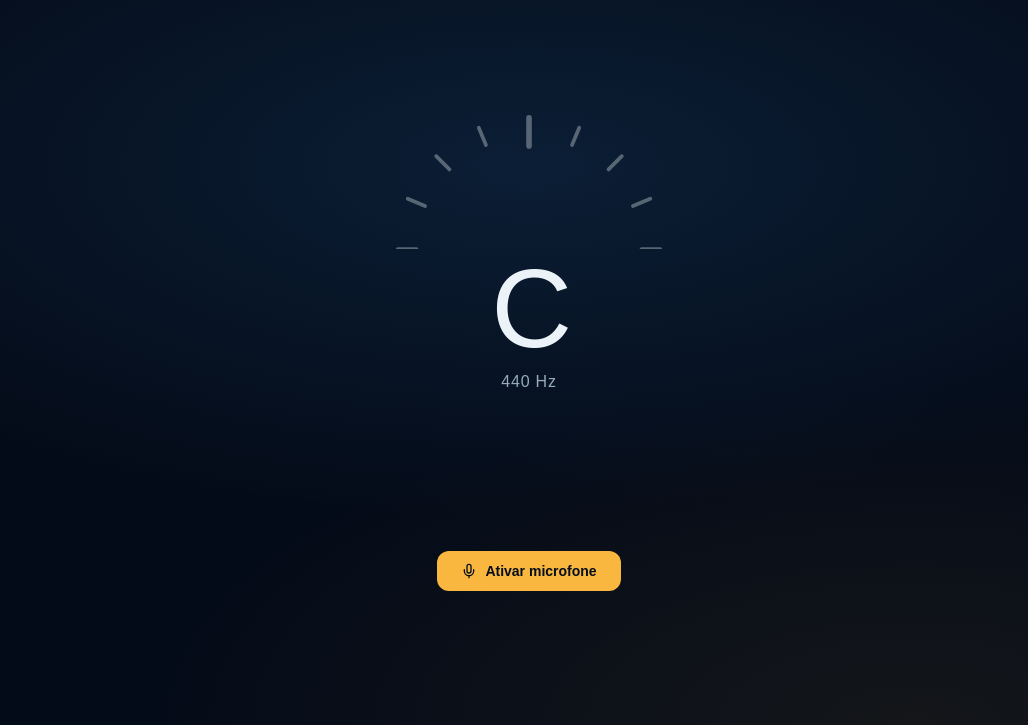
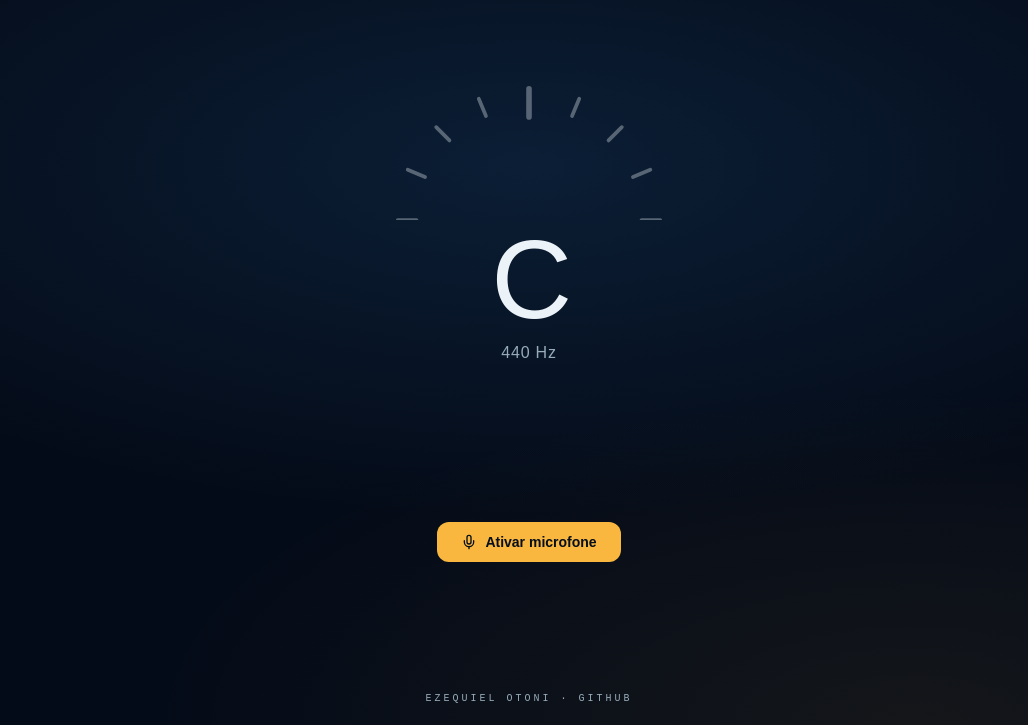
Before and after one commit to zeotoni/afinador, a website with bundled scripts: page index.html in a window 1280 px wide. Shown: the part 75-800 px from the top of the page, without its empty margins (111-1139 px from the left). Built offline with nearby package versions, Linux system fonts and the light colour scheme.

Commit message:
✨ feat: adds footer with GitHub link and updates service worker cache version

```diff
--- a/app/css/style.css
+++ b/app/css/style.css
@@ -14,7 +14,6 @@
 
     --border: oklch(0.95 0.01 240 / 10%);
 
-    --radius: 0.75rem;
     --radius: 0.75rem;
 }
 
@@ -124,6 +123,21 @@ body {
     transition: transform 150ms ease;
 }
 
-.mic-button:active {
-    transform: scale(0.95);
+.footer {
+    text-align: center;
+    margin: 1.25rem 0;
 }
+
+.footer a {
+    font-family: monospace;
+    font-size: 10px;
+    letter-spacing: 0.3em;
+    color: var(--muted);
+    text-transform: uppercase;
+    text-decoration: none;
+    transition: color 150ms ease;
+}
+
+.footer a:hover {
+    color: var(--foreground);
+}
--- a/index.html
+++ b/index.html
@@ -54,6 +54,12 @@
             </section>
         </main>
 
+        <footer class="footer">
+            <a href="https://github.com/zeotoni/afination" target="_blank" rel="noreferrer">
+                Ezequiel Otoni · GitHub
+            </a>
+        </footer>
+
     </div>
     <script type="module" src="./app/js/app.js"></script>
 </body>
--- a/sw.js
+++ b/sw.js
@@ -1,4 +1,4 @@
-const CACHE = 'afination-v2';
+const CACHE = 'afination-v3';
 
 const ARQUIVOS = [
   '/',
```
